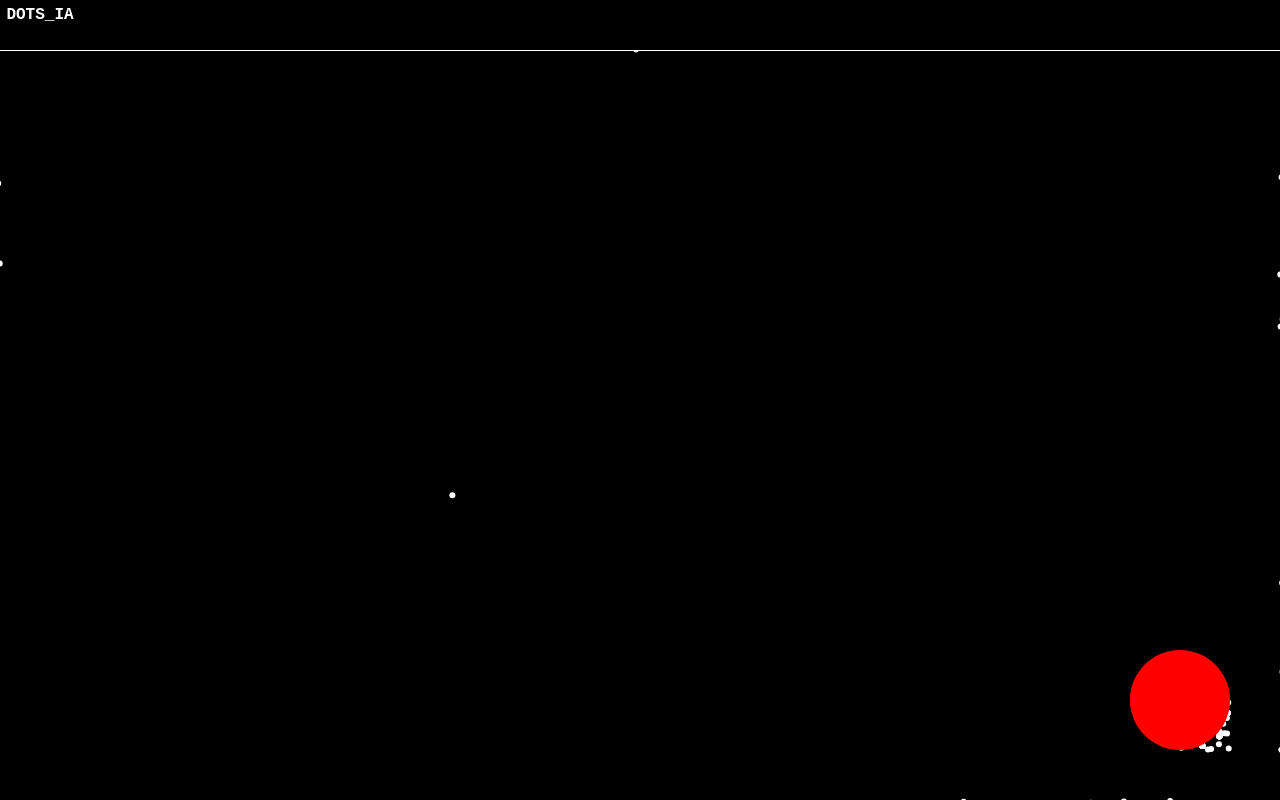
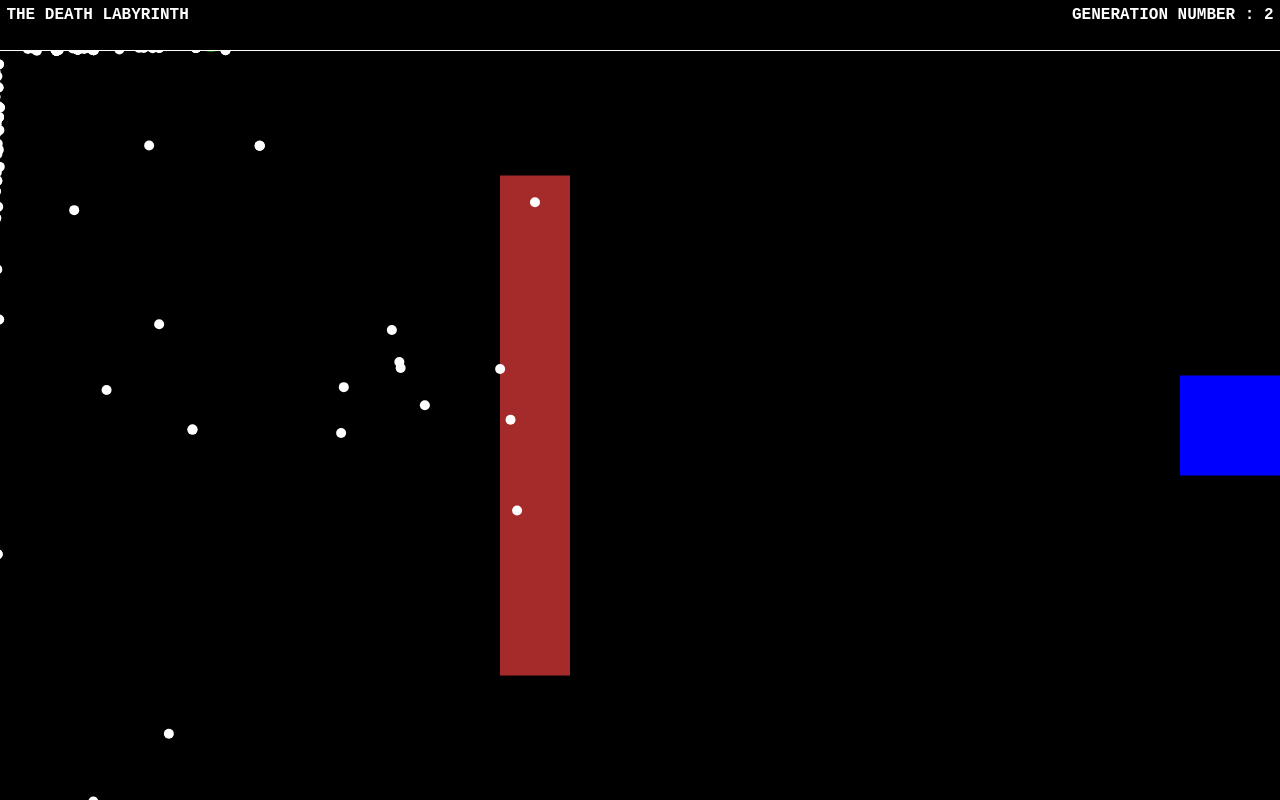
Before and after one commit to verdonarthur/Genetic-Maze-JS, a website built with webpack: page index.html in a window 1280 px wide. Built offline with nearby package versions, Linux system fonts and the light colour scheme.

Commit message:
Tweaks and some modif

```diff
--- a/index.html
+++ b/index.html
@@ -29,13 +29,15 @@
             text-transform: uppercase;
         }
 
+        header div{
+            max-width: 30%;
+            height: 100%;
+        }
+
         canvas {
             background: black;
-            /* enlève la scrollbar */
             display: block;
-            /* 100% du viewport */
             width: 100vw;
-            /* 100% du viewport - le header*/
             height: calc(100% - 3.2rem);
         }
     </style>
@@ -43,9 +45,10 @@
 
 <body>
     <header>
-        DOTS_IA
+        <div>The Death Labyrinth</div>
+        <div>Generation number : <span id="nbGen">1</span></div>
     </header>
-    <canvas id="map"></canvas>
+    <canvas></canvas>
 </body>
 
 <script src="dist/bundle.js"></script>
--- a/src/class/Dot.js
+++ b/src/class/Adventurer.js
@@ -1,39 +1,35 @@
 import { BrainOfDot } from './BrainOfDot'
-import {MyMath} from './MyMath'
+import { MyMath } from './MyMath'
 
-export class Dot {
+export class Adventurer {
     constructor(x, y, color, ctx) {
         this.x = x
         this.y = y
         this.color = color
         this.ctx = ctx
 
+
+        this.RADIUS = 5
+        this.SPEED = this.RADIUS / 2
+
         this.isBest = false
         this.fitness = 0
         this.reachedGoal = false
-        this.radius = 3
-        this.speed = 5
         this.isDead = false
         this.direction = 0
-        this.brain = new BrainOfDot(1000)
+        this.brain = new BrainOfDot(2000)
     }
 
     draw() {
         this.ctx.beginPath();
-
-        if(this.isBest){
-            this.ctx.fillStyle = 'green'
-        }else{
-            this.ctx.fillStyle = this.color;
-        }
-
-        this.ctx.arc(this.x, this.y, this.radius, 0, 2 * Math.PI);
+        this.ctx.fillStyle = this.color
+        this.ctx.arc(this.x, this.y, this.RADIUS, 0, 2 * Math.PI);
         this.ctx.closePath();
         this.ctx.fill();
     }
 
     move(deltaT) {
-        if (this.isDead) {
+        if (this.isDead || this.reachedGoal) {
             return
         }
 
@@ -49,23 +45,34 @@ export class Dot {
             return
         }
 
-        let distX = this.speed * deltaT * Math.cos(this.direction);
-        let distY = this.speed * deltaT * Math.sin(this.direction);
+        let distX = this.SPEED * deltaT * Math.cos(this.direction);
+        let distY = this.SPEED * deltaT * Math.sin(this.direction);
         this.x += distX;
         this.y += distY;
     }
 
-    checkCollision() {
+    checkCollision(walls) {
+        if (this.isDead || this.reachedGoal)
+            return
+
         if ((this.x < 0 || this.x > this.ctx.canvas.width)
             || (this.y < 0 || this.y > this.ctx.canvas.height)) {
             this.isDead = true
+            return
         }
+
+        walls.forEach(wall => {
+            if (wall.isAdventurerColliding(this))
+                this.isDead = true
+        });
     }
 
     checkTouchGoal(dotGoal) {
-        if ((this.x > dotGoal.x && this.x < dotGoal.x + dotGoal.radius)
-            && (this.y > dotGoal.y && this.y < dotGoal.y + dotGoal.radius)) {
-            this.isDead = true
+        if (this.isDead || this.reachedGoal)
+            return
+
+        if ((this.x > dotGoal.x && this.x < dotGoal.x + dotGoal.width)
+            && (this.y > dotGoal.y && this.y < dotGoal.y + dotGoal.height)) {
             this.reachedGoal = true
         }
     }
@@ -73,17 +80,17 @@ export class Dot {
     calculateFitness(dotGoal) {
         //if the dot reached the goal then the fitness is based on the amount of steps it took to get there
         if (this.reachedGoal) {
-            this.fitness = 1.0 / 16.0 + 10000.0 / (this.brain.step * this.brain.step);
+            this.fitness = 1.0 / 16.0 + 10000.0 / (this.brain.step * this.brain.step)
         }
         //if the dot didn't reach the goal then the fitness is based on how close it is to the goal
         else {
-            let distanceToGoal = MyMath.distBetweenTwoPoints(this.x, this.y, dotGoal.x, dotGoal.y);
-            this.fitness = 1.0 / (distanceToGoal * distanceToGoal);
+            let distanceToGoal = MyMath.distBetweenTwoPoints(this.x, this.y, dotGoal.x, dotGoal.y)
+            this.fitness = 1.0 / (distanceToGoal * distanceToGoal)
         }
     }
 
     makeABaby() {
-        let baby = new Dot(20, 20, this.color, this.ctx)
+        let baby = new Adventurer(20, 20, 'white', this.ctx)
         baby.brain = this.brain.clone()
         return baby
     }
--- a/src/class/DotGoal.js
+++ b/src/class/DotGoal.js
@@ -1,9 +1,22 @@
-import { Dot } from './Dot'
+import { Adventurer } from './Adventurer'
 
-export class DotGoal extends Dot {
+export class DotGoal {
     constructor(ctx) {
-        super(ctx.canvas.width - 100, ctx.canvas.height - 100, 'red', ctx)
-        this.radius = 50
+        this.x = ctx.canvas.width - 100
+        this.y = ctx.canvas.height/2 - 50
+        this.ctx = ctx
+        this.width = 100
+        this.height = 100
+    }
+
+    draw() {
+        this.ctx.beginPath();
+
+        this.ctx.fillStyle = 'blue'
+
+        this.ctx.fillRect(this.x, this.y, this.width, this.height);
+
+        this.ctx.closePath();
     }
 
 }
--- a/src/class/Population.js
+++ b/src/class/Population.js
@@ -1,5 +1,5 @@
-import { Dot } from './Dot'
-import {MyMath} from './MyMath'
+import { Adventurer } from './Adventurer'
+import { MyMath } from './MyMath'
 
 export class Population {
 
@@ -8,10 +8,10 @@ export class Population {
         this.fitnessSum
         this.gen = 1
         this.bestDot = 0    //the index of the best dot in the dots[]
-        this.minStep = 1000
+        this.minStep = 10000
 
         for (let i = 0; i < size; i++) {
-            this.dotsPopulation.push(new Dot(20, 20, 'white', ctx))
+            this.dotsPopulation.push(new Adventurer(10, ctx.canvas.height / 2, 'white', ctx))
         }
 
     }
@@ -35,7 +35,7 @@ export class Population {
         let allDead = true
 
         this.dotsPopulation.forEach((dot) => {
-            if (!dot.isDead) {
+            if (!dot.isDead && !dot.reachedGoal) {
                 allDead = false
                 return
             }
@@ -52,6 +52,8 @@ export class Population {
         // the champion lives on
         newDotsPopulation[0] = this.dotsPopulation[this.bestDot].makeABaby()
         newDotsPopulation[0].isBest = true
+        newDotsPopulation[0].color = 'green'
+        newDotsPopulation[0].RADIUS = newDotsPopulation[0].RADIUS * 3
 
         for (let i = 1; i < newDotsPopulation.length; i++) {
             let parent = this.selectParent()
@@ -85,7 +87,7 @@ export class Population {
         for (let i = 0; i < this.dotsPopulation.length; i++) {
             runningSum += this.dotsPopulation[i].fitness
 
-            if(runningSum > rand){
+            if (runningSum > rand) {
                 return this.dotsPopulation[i]
             }
 
@@ -94,28 +96,27 @@ export class Population {
         return null
     }
 
-    mutateBabies(){
+    mutateBabies() {
         for (let i = 0; i < this.dotsPopulation.length; i++) {
             this.dotsPopulation[i].brain.mutate()
-
         }
     }
 
-    setBestDot(){
+    setBestDot() {
         let max = 0
         let maxIndex = 0
 
         for (let i = 0; i < this.dotsPopulation.length; i++) {
-            if(this.dotsPopulation[i].fitness > max){
+            if (this.dotsPopulation[i].fitness > max) {
                 max = this.dotsPopulation[i].fitness
-                maxIndex = 1
+                maxIndex = i
             }
 
         }
 
         this.bestDot = maxIndex
 
-        if(this.dotsPopulation[this.bestDot].reachedGoal){
+        if (this.dotsPopulation[this.bestDot].reachedGoal) {
             this.minStep = this.dotsPopulation[this.bestDot].brain.step
             console.log("step :", this.minStep)
         }
--- /dev/null
+++ b/src/class/Wall.js
@@ -0,0 +1,23 @@
+export class Wall {
+    constructor(x, y, width, height, ctx) {
+        this.x = x
+        this.y = y
+        this.ctx = ctx
+        this.width = width
+        this.height = height
+    }
+
+    draw() {
+        this.ctx.beginPath();
+
+        this.ctx.fillStyle = 'brown'
+
+        this.ctx.fillRect(this.x, this.y, this.width, this.height);
+
+        this.ctx.closePath();
+    }
+
+    isAdventurerColliding(adventurer) {
+        return (adventurer.x > this.x && adventurer.x < this.x + this.width) && (adventurer.y > this.y && adventurer.y < this.y + this.height)
+    }
+}
--- a/src/index.js
+++ b/src/index.js
@@ -1,6 +1,7 @@
-import { Dot } from './class/Dot'
-import { DotGoal } from './class/DotGoal'
+import { DotGoal } from './class/DotGoal';
 import { Population } from './class/Population';
+import { Wall } from './class/Wall';
+
 
 class Game {
     constructor() {
@@ -10,33 +11,41 @@ class Game {
 
         this.dotGoal = new DotGoal(this.ctx)
 
-        this.population = new Population(500, this.ctx)
+        this.walls = [
+            //new Wall(470, this.ctx.canvas.height-500, 70, 500, this.ctx),
+            new Wall(500,this.ctx.canvas.height/2-250, 70, 500, this.ctx)
+        ]
+
+        this.population = new Population(1000, this.ctx)
         //this.dotsArray = [new Dot(this.ctx.canvas.width / 2, this.ctx.canvas.height -20, 'red')]
     }
 
     mainDraw() {
         this.ctx.clearRect(0, 0, this.ctx.canvas.width, this.ctx.canvas.height);
 
+        this.walls.forEach((wall) => wall.draw())
+
+        this.dotGoal.draw()
+
         this.population.dotsPopulation.forEach((dot) => {
             dot.draw()
         })
-
-        this.dotGoal.draw()
     }
 
     update(deltaT) {
-        if(this.population.isAllDotsDead()){
+        if (this.population.isAllDotsDead()) {
             // genetic algo
             this.population.calculateAllDotFitness(this.dotGoal)
             this.population.naturalSelection()
             this.population.mutateBabies()
-        }else{
+            $("#nbGen").text(this.population.gen)
+        } else {
             this.population.checkPopulation()
-        this.population.dotsPopulation.forEach((dot) => {
-            dot.checkCollision()
-            dot.checkTouchGoal(this.dotGoal)
-            dot.move(deltaT)
-        })
+            this.population.dotsPopulation.forEach((dot) => {
+                dot.checkCollision(this.walls)
+                dot.checkTouchGoal(this.dotGoal)
+                dot.move(deltaT)
+            })
         }
     }
 }
@@ -44,15 +53,12 @@ class Game {
 let lastTimestamp = 0
 let game = new Game()
 
-const step = (timestamp) => {
-    let deltaT = timestamp - lastTimestamp
+const step = (now, lastTime, ctx) => {
+    requestAnimationFrame(time => step(time, now))
+    let deltaT = now - lastTime;
 
     game.mainDraw()
     game.update(deltaT)
-
-    lastTimestamp = timestamp
-
-    requestAnimationFrame(step)
 }
 
-requestAnimationFrame(step)
+requestAnimationFrame(now => step(now, now))
```
